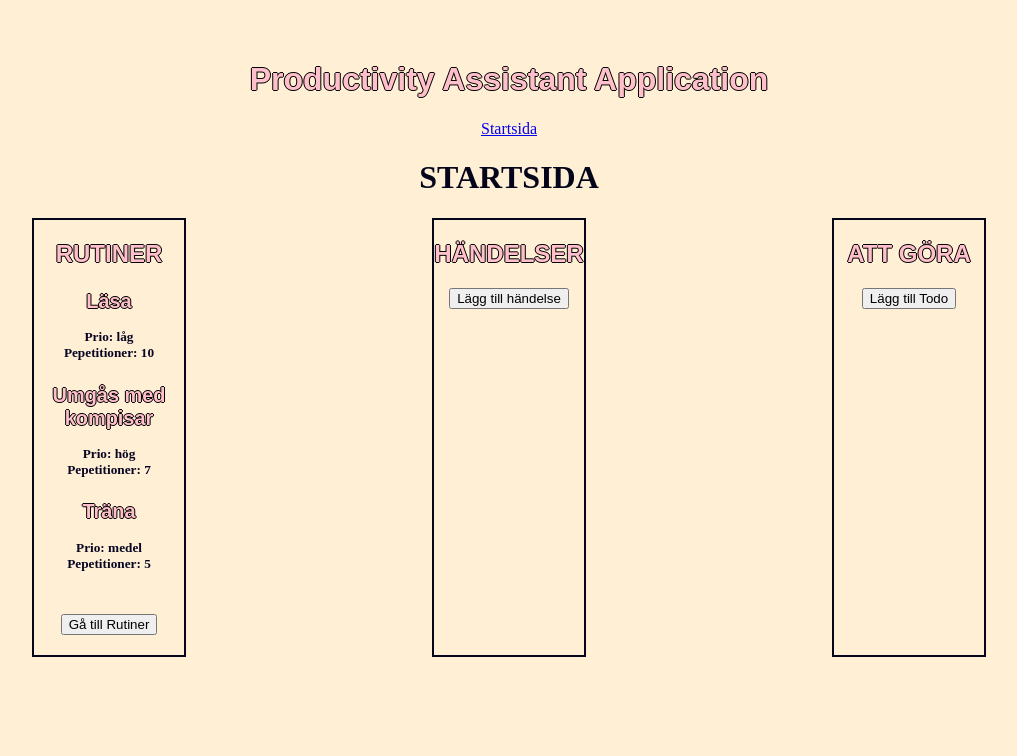
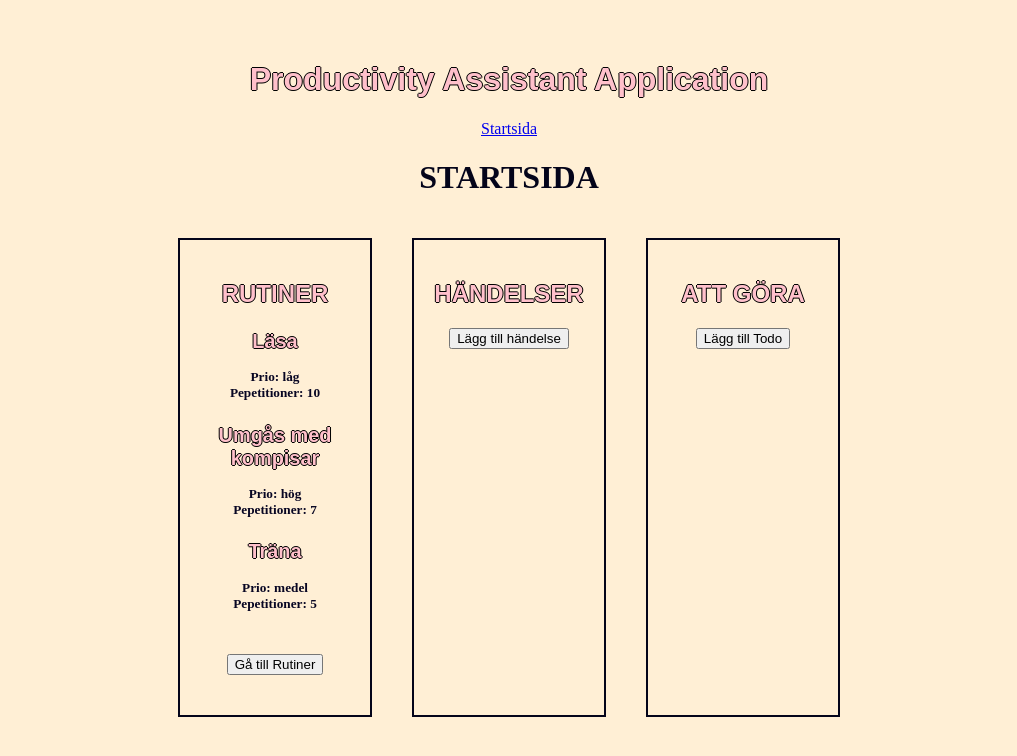
Before and after one commit to yolandaatt/Productivity-App, a React (Vite) app: page / in a window 1280 px wide. Shown: the top 756 px of the page, without its empty margins (131-1148 px from the left). Built offline with nearby package versions, Linux system fonts and the light colour scheme.

Commit message:
sista inför idag

```diff
--- a/src/App.jsx
+++ b/src/App.jsx
@@ -89,7 +89,9 @@ function App() {
     <>
 
 
-    <h1 style={{fontFamily:"fantasy", color:"pink", textShadow:"-1px 0 black, 0 1px black, 1px 0 black, 0 -1px black"}}> Productivity Assistant Application</h1>
+    <h1 style={{fontFamily:"fantasy", color:"pink",
+      textShadow:"-1px 0 black, 0 1px black, 1px 0 black, 0 -1px black"}}>
+      Productivity Assistant Application</h1>
 
 
     <Navigation/>
--- a/src/Habits.componenter/Habits.jsx
+++ b/src/Habits.componenter/Habits.jsx
@@ -1,10 +1,9 @@
 import { useNavigate } from "react-router-dom"
-
+import { useState } from "react";
 
 function Habitsx({habits, setHabits}) {
 
     const navigation = useNavigate()
-
 
     const radera = (index) => {
 
--- a/src/Startsida.jsx
+++ b/src/Startsida.jsx
@@ -13,9 +13,9 @@ function Startsida({habits}) {
 
         <h1>STARTSIDA</h1>
 
-    <div style={{display:"flex", justifyContent:"center", justifyContent:"space-evenly"}}>
+    <div style={{display:"flex", justifyContent:"center"}}>
 
-        <div className="Rutiner" style={{border:"solid 2px", width:"150px"}}>
+        <div className="Rutiner" style={{border:"solid 2px", width:"150px", padding:"20px", margin:"20px"}}>
             <h2 style={{fontFamily:"fantasy", color:"pink",
                 textShadow:"-1px 0 black, 0 1px black, 1px 0 black, 0 -1px black"}}>
                     RUTINER</h2>
@@ -37,7 +37,7 @@ function Startsida({habits}) {
         </div>
             <br></br>
 
-        <div className="Event" style={{border:"solid 2px", width:"150px"}}>
+        <div className="Event" style={{border:"solid 2px", width:"150px", padding:"20px", margin:"20px"}}>
                 <h2 style={{fontFamily:"fantasy", color:"pink",
                 textShadow:"-1px 0 black, 0 1px black, 1px 0 black, 0 -1px black"}}>
                     HÄNDELSER</h2>
@@ -45,7 +45,7 @@ function Startsida({habits}) {
         </div>
             <br></br>
 
-        <div className="Todo" style={{border:"solid 2px", width:"150px"}}>
+        <div className="Todo" style={{border:"solid 2px", width:"150px", padding:"20px", margin:"20px"}}>
                 <h2 style={{fontFamily:"fantasy", color:"pink",
                     textShadow:"-1px 0 black, 0 1px black, 1px 0 black, 0 -1px black"}}>
                         ATT GÖRA</h2>
```
